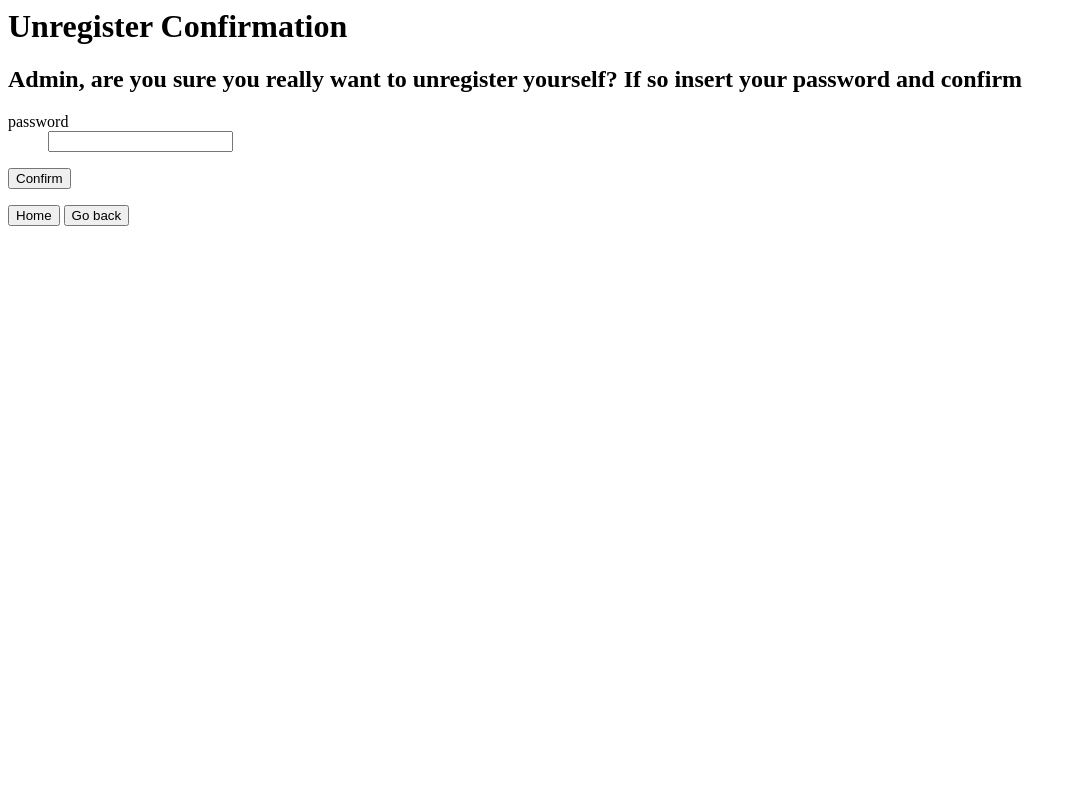
After one commit to alessiomatricardi/ase-hw2, a Flask app: page /unregister in a window 1280 px wide. The commit adds this page. Shown: the whole page, without its empty margins (0-1076 px from the left). Run offline with Flask 2, Linux system fonts and the light colour scheme; a user stored in the database is signed in.

Commit message:
-Unregistration User Story
co-authored with Marco

```diff
--- a/monolith/forms.py
+++ b/monolith/forms.py
@@ -16,3 +16,7 @@ class UserForm(FlaskForm):
     password = f.PasswordField('password', validators=[DataRequired()])
     date_of_birth = f.DateField('date_of_birth', format='%d/%m/%Y')
     display = ['email', 'firstname', 'lastname', 'password', 'date_of_birth']
+
+class UnregisterForm(FlaskForm):
+    password = f.PasswordField('password', validators=[DataRequired()])
+    display = ['password']
--- a/monolith/templates/create_user.html
+++ b/monolith/templates/create_user.html
@@ -16,5 +16,7 @@
     <p>
     <input type=submit value="Submit">
   </form>
+  <button onclick="location.href = '/login';" id="login_button" class="float-left submit-button">Login</button>
+
  </body>
 </html>
--- a/monolith/templates/index.html
+++ b/monolith/templates/index.html
@@ -1,12 +1,15 @@
-<h1>My Message in a Bottle -- Primer</h1>
+<html>
+  <body><h1>My Message in a Bottle -- Primer</h1>
 
 {% if current_user.is_authenticated %}
   Hi {{ current_user.firstname }}!
     <button onclick="location.href = '/recipients_list';" id="recipient_list_button" class="float-left submit-button">Recipients List</button>
     <button onclick="location.href = '/bottlebox?value=home';" id="logout_button" class="float-left submit-button">Bottleboxes</button>
     <button onclick="location.href = '/logout';" id="logout_button" class="float-left submit-button">Logout</button>
+    <button onclick="location.href = '/account_info';" id="logout_button" class="float-left submit-button">Account Info</button>
     <h2>{{ welcome }}</h2>
 
 {% else %}
   Hi Anonymous, <a href="/login">Log in</a> or <a href="/create_user">Register yourself</a>
 {% endif %}
+</body></html>
--- a/monolith/templates/login.html
+++ b/monolith/templates/login.html
@@ -14,7 +14,9 @@
      {% endfor %}
     </dl>
     <p>
-    <input type=submit value="Publish">
+    <input type=submit value="Login">
   </form>
+  <button onclick="location.href = '/create_user';" id="register_button" class="float-left submit-button">Register</button>
+
  </body>
 </html>
--- /dev/null
+++ b/monolith/templates/unregister.html
@@ -0,0 +1,24 @@
+<html>
+ <body>
+     <h1>Unregister Confirmation</h1>
+     <h2> {{user.firstname}}, are you sure you really want to unregister yourself? If so insert your password and confirm</h2>
+  <form action="" method="POST">
+    {{ form.hidden_tag() }}
+    <dl>
+     {% for field in form.display %}
+     <dt>{{ form[field].label }}</dt>
+     <dd>{{ form[field]() }}</dd>
+       {% if form[field].errors %}
+          {% for e in form[field].errors %}
+           <p class="help-block">{{ e }}</p>
+          {% endfor %}
+       {% endif %}
+     {% endfor %}
+    </dl>
+    <p>
+    <input type=submit value="Confirm">
+  </form>
+  <button onclick="location.href = '/';" id="home_button" class="float-left submit-button">Home</button>
+  <button onclick="location.href = '/account_info';" id="account_info_button" class="float-left submit-button">Go back</button>
+ </body>
+</html>
--- a/monolith/views/__init__.py
+++ b/monolith/views/__init__.py
@@ -3,5 +3,6 @@ from .home import home
 from .users import users
 from .list import list
 from .bottlebox import bottlebox
+from .unregister import unregister
 
-blueprints = [home, auth, users, list, bottlebox]
+blueprints = [home, auth, users, list, bottlebox, unregister]
--- a/monolith/views/auth.py
+++ b/monolith/views/auth.py
@@ -14,7 +14,7 @@ def login():
         email, password = form.data['email'], form.data['password']
         q = db.session.query(User).filter(User.email == email)
         user = q.first()
-        if user is not None and user.authenticate(password):
+        if user is not None and user.is_active and user.authenticate(password):
             login_user(user)
             return redirect('/')
     return render_template('login.html', form=form)
--- a/monolith/views/home.py
+++ b/monolith/views/home.py
@@ -22,4 +22,4 @@ def account_info():
     else:
         # TODO
         # user does not exists
-        return render_template("error_page.html")
+        return redirect("/login")
--- /dev/null
+++ b/monolith/views/unregister.py
@@ -0,0 +1,34 @@
+from flask import Blueprint, redirect, render_template
+from flask_login import login_user, logout_user
+
+from monolith.database import User, db
+from monolith.forms import UnregisterForm
+from monolith.auth import current_user
+
+unregister = Blueprint('unregister', __name__)
+
+@unregister.route('/unregister', methods = ['GET', 'POST'])
+def confirmation():
+
+    # checking if there is a logged user, otherwise redirect to login
+    if current_user is not None and hasattr(current_user, 'id'):
+
+        form = UnregisterForm()
+        # using a form to verify authenticity of the unregistration request through password
+        if form.validate_on_submit():
+            password = form.data['password']
+            q = db.session.query(User).where(User.id == current_user.id)
+            user = q.first()
+            # if the password is correct, the user won't be active anymore
+            # the user is not going to be deleted from db because there may be pending messages to be sent from this user
+            if user is not None and user.authenticate(password):
+                user.is_active = False
+                db.session.commit()
+                logout_user()
+                return redirect('/')
+
+        # html template for unregistration confirmation
+        return render_template('unregister.html', form=form, user = current_user)
+
+    else:
+        return redirect('/login')
```
Also changed, not shown: monolith/templates/account_info.html (+10 -0 lines).
